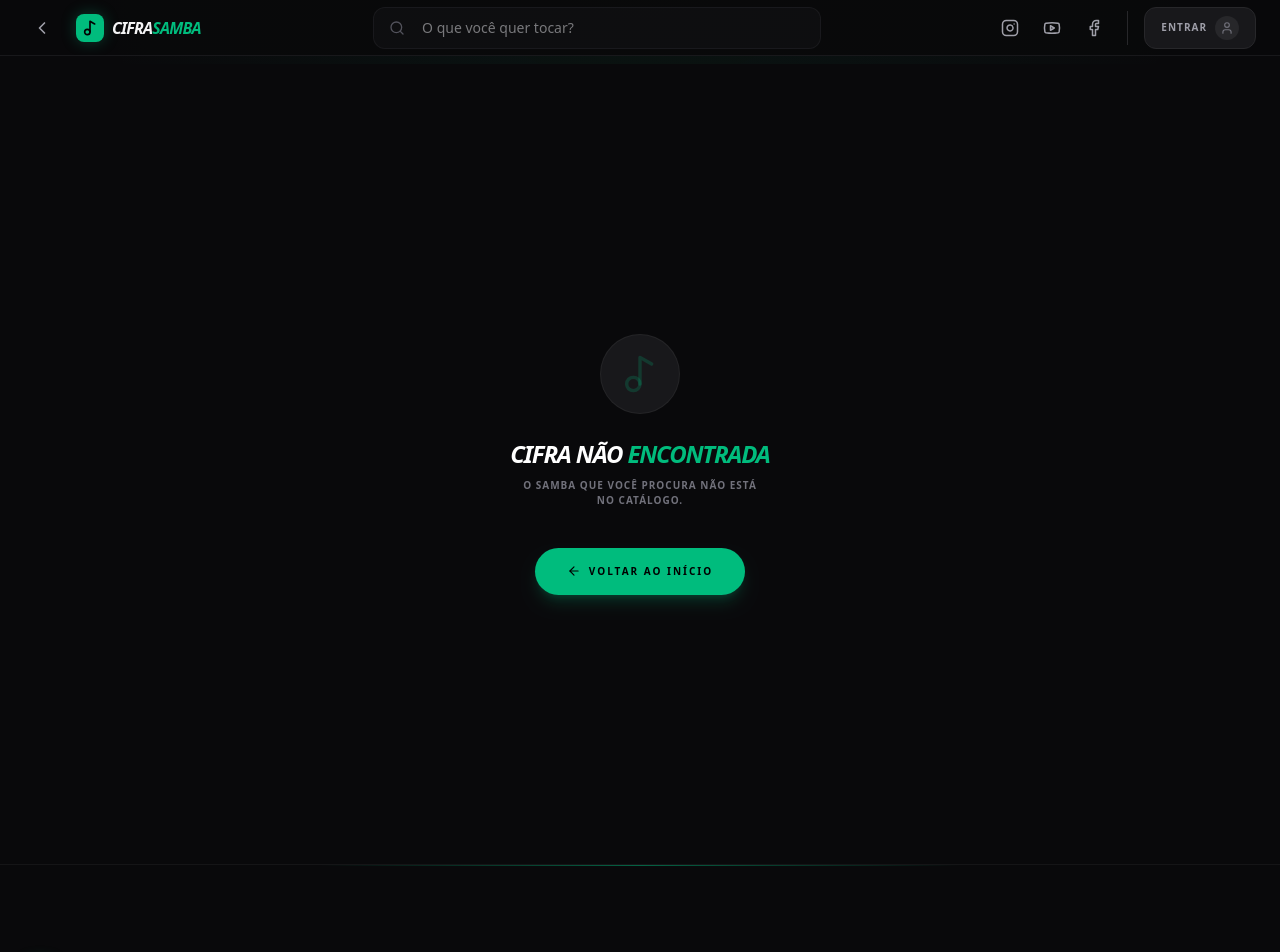
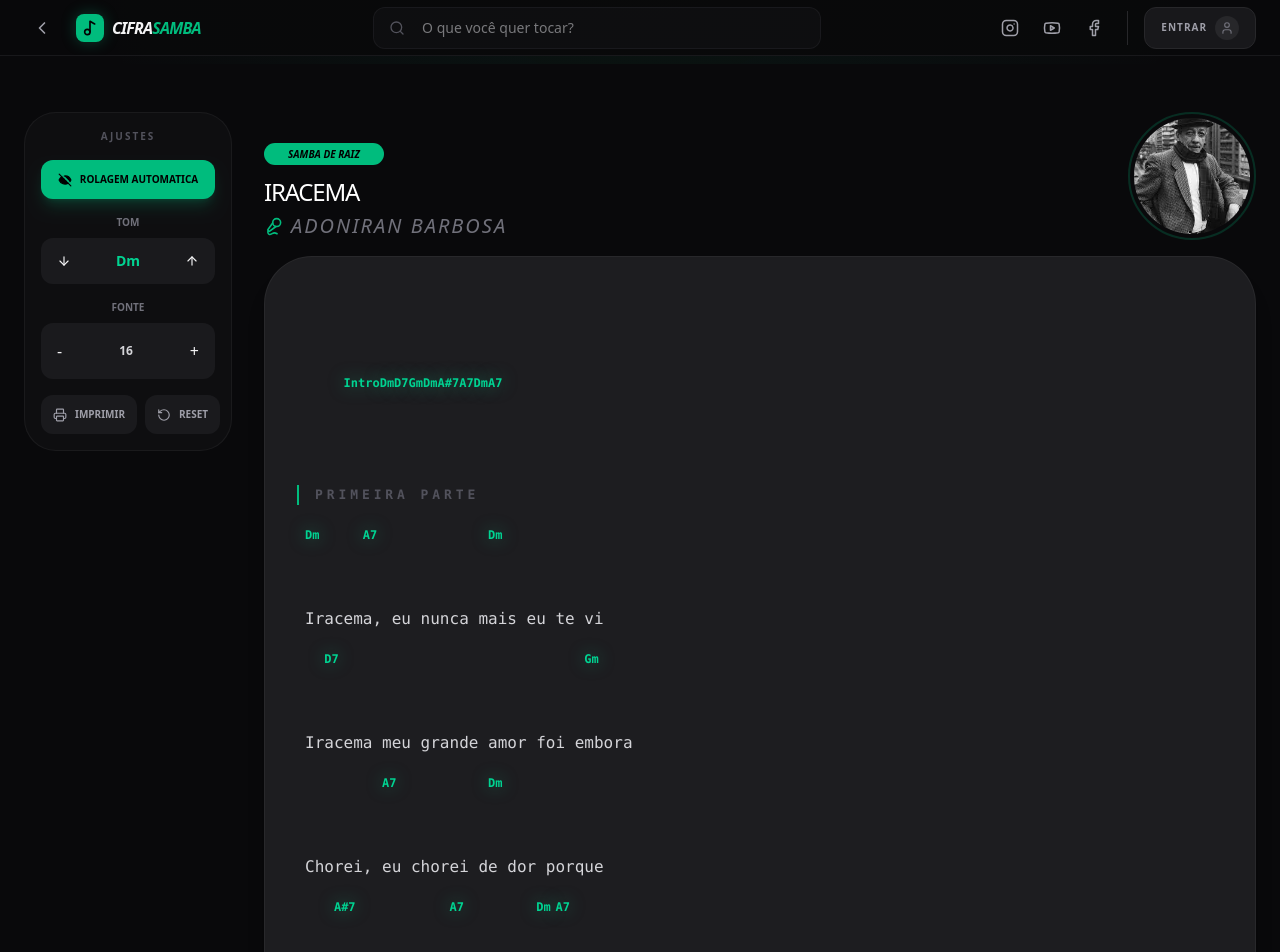
Before and after one commit to Charlesnaldo/Cifras_Samba, a Next.js app: page /musica/iracema in a window 1280 px wide. Shown: the top 952 px of the page. Built offline with nearby package versions, Linux system fonts and the light colour scheme.

Commit message:
acresentando icones de rede sociais

```diff
--- a/src/app/musica/[slug]/page.tsx
+++ b/src/app/musica/[slug]/page.tsx
@@ -2,7 +2,7 @@
 
 import { useParams } from 'next/navigation';
 import CifraViewer from '@/components/ui/CifraViewer';
-import { MUSICAS } from '@/components/music/musicas'; // <-- IMPORTANDO DO SEU ARQUIVO
+import { MUSICAS } from "@/components/music";
 import { Music2, ArrowLeft } from 'lucide-react';
 import Link from 'next/link';
 
--- a/src/app/page.tsx
+++ b/src/app/page.tsx
@@ -8,7 +8,7 @@ import MaisTocadas from '@/components/music/MaisTocadas';
 import { SearchX, RotateCcw } from 'lucide-react';
 import Hero3D from '@/components/layout/Hero3D';
 import LocalBandsCTA from '@/components/music/LocalBandsCTA';
-import { MUSICAS } from '@/components/music/musicas'
+import { MUSICAS } from "@/components/music";
 
 // MOCK de dados integrado ao padrão do componente
 
@@ -46,7 +46,7 @@ export default function Home() {
             <h2 className="text-[10px] font-bold text-zinc-500 uppercase tracking-[0.3em]">
               {query ? 'Pesquisa de Catálogo' : 'Repertório Geral'}
             </h2>
-            <h3 className="text-4xl md:text-5xl font-black text-foreground uppercase italic tracking-tighter leading-none">
+            <h3 className="text-3xl md:text-4xl font-black text-foreground  italic tracking-tighter leading-none">
               {query ? (
                 <>Resultados para: <span className="text-emerald-500">{query}</span></>
               ) : (
--- a/src/components/layout/MobileNav.tsx
+++ b/src/components/layout/MobileNav.tsx
@@ -4,7 +4,7 @@ import { useState, useEffect } from 'react';
 import { Home, Search, Library, User, Guitar, X, Play, Pause, ChevronUp, ChevronDown } from 'lucide-react';
 import Link from 'next/link';
 import { usePathname } from 'next/navigation';
-import { MUSICAS } from '@/components/music/musicas';
+import { MUSICAS } from "../music";
 import LoginModal from '@/components/auth/LoginModal'; // Certifique-se que o caminho está correto
 
 export default function MobileNav() {
--- a/src/components/music/ArtistasPopulares.tsx
+++ b/src/components/music/ArtistasPopulares.tsx
@@ -1,6 +1,6 @@
 'use client';
 
-import { MUSICAS } from '@/components/music/musicas';
+import { MUSICAS } from ".";
 import { ChevronRight } from 'lucide-react';
 import Link from 'next/link';
 
@@ -33,7 +33,7 @@ export default function ArtistasPopulares() {
           <h2 className="text-[10px] font-bold text-zinc-500 uppercase tracking-[0.3em]">
             Explorar Catálogo
           </h2>
-          <h3 className="text-4xl font-black text-foreground uppercase italic tracking-tighter leading-none">
+          <h3 className="text-4xl font-black text-foreground  italic tracking-tighter leading-none">
             Artistas <span className="font-serif italic text-emerald-500 font-light lowercase">populares</span>
           </h3>
         </div>
--- a/src/components/music/LocalBandsCTA.tsx
+++ b/src/components/music/LocalBandsCTA.tsx
@@ -16,7 +16,7 @@ export default function LocalBandsCTA() {
                         <span>Na sua região</span>
                     </div>
 
-                    <h2 className="text-3xl md:text-4xl font-black text-foreground italic tracking-tighter uppercase">
+                    <h2 className="text-3xl md:text-4xl font-black text-foreground italic tracking-tighter ">
                         Encontre rodas de samba <br />
                         <span className="text-emerald-500">perto de você</span>
                     </h2>
@@ -31,7 +31,7 @@ export default function LocalBandsCTA() {
                     className="group flex items-center gap-3 bg-emerald-500 hover:bg-emerald-400 text-zinc-950 px-8 py-4 rounded-full font-black uppercase tracking-wider transition-all shadow-[0_0_20px_rgba(16,185,129,0.3)] hover:shadow-[0_0_40px_rgba(16,185,129,0.5)]"
                 >
                     <span>Buscar Bandas</span>
-                    <ArrowRight size={18} className="group-hover:translate-x-1 transition-transform" />
+                    <ArrowRight size={20} className="group-hover:translate-x-1 transition-transform" />
                 </Link>
             </div>
         </section>
--- a/src/components/music/MaisTocadas.tsx
+++ b/src/components/music/MaisTocadas.tsx
@@ -2,7 +2,7 @@
 
 import { Play, TrendingUp } from 'lucide-react';
 import Link from 'next/link';
-import { MUSICAS } from '@/components/music/musicas'; // Importando seus dados reais
+import { MUSICAS } from ".";
 
 export default function MaisTocadas() {
   // Pegamos as primeiras 4 músicas como exemplo de "Mais Tocadas"
@@ -19,7 +19,7 @@ export default function MaisTocadas() {
               Ranking Semanal
             </span>
           </div>
-          <h3 className="text-4xl md:text-4xl font-black text-foreground uppercase italic tracking-tighter leading-none">
+          <h3 className="text-3xl md:text-3xl font-black text-foreground italic tracking-tighter leading-none">
             As mais <span className="font-serif italic text-emerald-500 font-light lowercase">tocadas</span>
           </h3>
         </div>
--- a/src/components/music/index.ts
+++ b/src/components/music/index.ts
@@ -1,5 +1,160 @@
+import { Musica } from './musicas';
+
 // src/components/music/index.ts
 export { default as SongCard } from './SongCard';
 export { default as TransposeControl } from './TransposeControl';
 export { default as AutoScroll } from './AutoScroll';
+export const MUSICAS: Musica[] = [
+    {
+        id: '1',
+        titulo: 'Tá Escrito',
+        artista: 'Grupo Revelação',
+        fotoArtista: '/artistas/revelacao.jpg',
+        ritmo: 'Samba de Raiz',
+        tom: 'F',
+        dificuldade: 'Média',
+        slug: 'ta-escrito-revelacao',
+        cifra: `
+[Intro] [ ] [F]
+[Primeira Parte]
+[F] Quem cultiva a semente do amor [C] Segue em frente não se apa[Bb]vora
+[F] Se na vida encontrar dissa[Dm]bor [Gm] Vai saber espe[C7]rar sua hora
+[F] Quem cultiva a semente do amor [C] Segue em frente não se apa[Bb]vora
+[F] Se na vida encontrar dissa[Dm]bor [Gm] Vai saber espe[C7]rar sua [F] hora [F7]
+
+[Segunda Parte]
+[Bb] Às vezes a felicidade demora a chegar
+[F] Aí é que a gente [F/C] Não pode deixar de so[Am]nhar
+[Gm] Guerreiro não foge da luta Não pode cor[C7]rer
+[F] Ninguém vai poder atra[F7M]sar [Cm] Quem nasceu pra ven[F7]cer
+
+[Pré-Refrão]
+[Bb] É dia de sol mas o tempo pode fechar
+[F] A chuva só vem quando [F/C] tem que mo[Am]lhar [D7(9-)]
+[Gm] Na vida é preciso apren[C7]der [F] Se colhe o bem que plan[D7]tar
+[Gm] É Deus quem aponta a es[C7]trela Que tem que bri[F]lhar [F7]
+
+[Refrão]
+Ergue essa ca[Bb]beça, mete o pé e vai na fé
+[C7] Manda essa tristeza em[F]bora [F7M] [F6]
+Basta acredi[C]tar que um novo dia vai rai[Bb]ar
+Sua [C] hora vai che[F]gar [F7]
+Erga essa ca[Bb]beça, mete o pé e vai na fé
+[C7] Manda essa tristeza em[F]bora [F7M] [F6]
+Basta acredi[C]tar que um novo dia vai rai[Bb]ar
+Sua [C] hora vai che[F]gar
+
+(Repete Tudo)`
+    },
+    {
+        id: '2',
+        titulo: 'O Show Tem Que Continuar',
+        artista: 'Fundo de Quintal',
+        fotoArtista: '/artistas/fundodequintal.webp',
+        ritmo: 'Samba de Raiz',
+        tom: 'C',
+        dificuldade: 'Fácil',
+        slug: 'o-show-tem-que-continuar',
+        cifra: `
+[Intro]
+[F#m7(5-)] Lalaia lalaia laia [Fm6] [Em7] Lalaia lalaia laia [Eb°] [Dm7(9)] Lalaia Lalaia [G7(13)] [  ] [ ] [Gm7] [C7(9)] Laia
+
+[Primeira Parte]
+[C6(9)] O teu choro [Eb°] já não toca
+[Dm7(9)] [  ] [ ][G7(13)] meu bando[C6(9)]lim
+[Ebº] Diz que minha voz su[Dm7(9)]foca [  ] [ ][G7(13)] seu vio[Gm7]lão
+[C7(9)] Afrouxaram-se as [F#m7(5-)] cordas [Fm6] e assim [Em7] desa[Eb°]fina
+E pobre das [Dm7(9)] rimas [G7(13)] da nossa can[Gm7]ção
+[C7(9)] Hoje somos [F#m7(5-)] folha morta [Fm6] metais em sur[Em7]dina [Ebº]
+Fechando a cur[Dm7(9)]tina [  ] [ ][G7(13)] vazio o sa[C6(9)]lão
+
+[Segunda Parte]
+Se os [Eb°] duetos não se en[Dm7(9)]contram [G7(13)] mais
+E os [C6(9)] solos per[Eb°]deram emoção
+Se aca[Dm7(9)]bou o [G7(13)] gás pra can[C6(9)]tar o mais simples refrão
+Se a gente [Bm7(5-)] nota [E7] que uma só [Am7] nota [Am7/G] já nos es[Dm7(9)]gota
+[G7(13)] E o show perde a ra[Gm7]zão [C7(9)]
+
+[Refrão]
+Nós iremos a[F#m7(5-)]char o [Fm6] tom, um acorde com um [Em7] lindo [Eb°] som
+E fazer com que [Dm7(9)] fique bom [G7(13)] outra vez, [Gm7] o nosso can[C7(9)]tar
+E a gente vai [F#m7(5-)] ser fe[Fm6]liz, olha nós outra [Em7] vez no [Eb°] ar
+O show tem que [Dm7(9)] conti[G7(13)]nuar [  ] [ ][C6(9)]
+
+[Final]
+Nós iremos a[F#m7(5-)]té Pa[Fm6]ris, arra[Em7]sar no O[Eb°]limpia
+O show tem que [Dm7(9)] conti[G7(13)]nuar [  ] [ ][Gm7][  ] [ ] [C7(9)]
+Olha o povo pe[F#m7(5-)]dindo [Fm6] bis, os in[Em7]gressos vão se esgo[Eb°]tar
+O show tem que [Dm7(9)] conti[G7(13)]nuar[  ] [ ] [C7M] [  ] [ ][C7]
+Todo mundo que [F#m7(5-)] hoje [Fm6] diz, aca[Em7]bou vai se admi[Eb°]rar
+Nosso amor vai [Dm7(9)] conti[G7(13)]nuar[  ] [ ] [Gm7] [  ] [ ][C7(9)]
+
+[F#m7(5-)] Lalaia lalaia laia [Fm6] [Em7] Lalaia lalaia laia [Eb°] [Dm7(9)] Lalaia Lalaia [G7(13)] [Gm7] [C7(9)] Laia
+`
+    },
+    {
+        id: '3',
+        titulo: 'Iracema',
+        artista: 'Adoniran Barbosa',
+        fotoArtista: '/artistas/adoniran-barbosa.jfif',
+        ritmo: 'Samba de Raiz',
+        tom: 'Dm',
+        dificuldade: 'Fácil',
+        slug: 'iracema',
+        cifra: `
+
+    [Intro] [Dm] [D7] [Gm] [Dm] [A#7] [A7] [Dm] [A7]
+
+[Primeira Parte]
+[Dm]      [A7]             [Dm]
+Iracema, eu nunca mais eu te vi
+  [D7]                           [Gm]
+Iracema meu grande amor foi embora
+        [A7]           [Dm]
+Chorei, eu chorei de dor porque
+   [A#7]            [A7]         [Dm]  [A7]
+Iracema meu grande amor foi você
+
+[Segunda Parte]
+[Dm]     [A7]         [Dm]
+Iracema, eu sempre dizia
+            [D7]             [Gm]
+Cuidado ao atravessar essas ruas
+              [A7]           [Dm]
+Eu falava, mas você não escutava não
+   [A#7]           [A7]             [Dm]  [D7]
+Iracema você atravessou na contra mão
+
+[Refrão]
+   [Gm]                 [Dm]
+E hoje ela vive la no céu
+      [A7]                       [Am7(5-)]  [D7]
+E ela vive bem juntinho de nosso senhor
+      [Gm]      [C]         [F]
+De lembrança guardo somente
+                    [Dm]
+Suas meias e seu sapato
+   [A#7]      [A7]           [Dm]
+Iracema eu perdi o seu retrato
+
+[Solo/Interlúdio]
+([Dm] [D7] [Gm] [Dm])
+([A#7] [A7] [Dm]) [A7]
+
+[Refrão Final]
+[Dm]                   [Dm]
+E hoje ela vive lá no céu
+      [A7]                        [Am7(5-)]  [D7]
+E ela vive juntinho de nosso senhor
+      [Gm]      [C]          [F]
+De lembrança guardo somente
+                   [Dm]
+Suas meias e seu sapato
+  [A#7]       [A7]           [Dm]
+Iracema eu perdi o seu retrato
+
+[Final] [Gm]  [Dm]  [A7]  [Dm]  [D7]`
+    }
+];
+
 export { default as MaisTocadas } from './MaisTocadas';
--- a/src/components/music/musicas.ts
+++ b/src/components/music/musicas.ts
@@ -15,7 +15,7 @@ export const MUSICAS: Musica[] = [
     id: '1',
     titulo: 'Tá Escrito',
     artista: 'Grupo Revelação',
-    fotoArtista: '/artistas/revelacao.jpg', // Exemplo URL
+    fotoArtista: '/artistas/revelacao.jpg',
     ritmo: 'Samba de Raiz',
     tom: 'F',
     dificuldade: 'Média',
@@ -56,7 +56,7 @@ Sua [C] hora vai che[F]gar
     id: '2',
     titulo: 'O Show Tem Que Continuar',
     artista: 'Fundo de Quintal',
-    fotoArtista: '/artistas/fundodequintal.webp', // Exemplo URL
+    fotoArtista: '/artistas/fundodequintal.webp',
     ritmo: 'Samba de Raiz',
     tom: 'C',
     dificuldade: 'Fácil',
@@ -97,5 +97,51 @@ Nosso amor vai [Dm7(9)] conti[G7(13)]nuar[  ] [ ] [Gm7] [  ] [ ][C7(9)]
 
 [F#m7(5-)] Lalaia lalaia laia [Fm6] [Em7] Lalaia lalaia laia [Eb°] [Dm7(9)] Lalaia Lalaia [G7(13)] [Gm7] [C7(9)] Laia
 `
-  }
+  },
+  {
+    id: '3',
+    titulo: 'Iracema',
+    artista: 'Adoniran Barbosa',
+    fotoArtista: '/artistas/adoniran-barbosa.jfif',
+    ritmo: 'Samba de Raiz',
+    tom: 'Dm',
+    dificuldade: 'Fácil',
+    slug: 'iracema',
+    cifra: `
+
+   [Intro]
+   [Dm]  [D7]  [Gm]  [Dm]  [A#7]  [A7]  [Dm]  [A7]
+
+[Primeira Parte]
+[Dm]Iracema,[A7] eu nunca mais eu[Dm] te vi
+[D7] Iracema meu grande amor foi em[Gm]bora
+Chorei, [A7] eu chorei de [Dm] dor porque
+Ira[A#7]cema meu grande [A7] amor foi vo[Dm]cê [A7]
+
+[Segunda Parte]
+[Dm] Iracema,[A7] eu sempre di[Dm]zia
+Cuidado ao atra[D7]vessar essas [Gm] ruas
+Eu fa[A7]lava, mas você não escu[Dm]tava não
+Ira[A#7]cema você atra[A7]vessou na contra [Dm] mão [D7]
+
+[Refrão]
+E [Gm] hoje ela vive la no [Dm] céu
+E ela [A7] vive bem juntinho de nosso se[Am7(5-)]nhor [D7]
+De lem[Gm]brança [C] guardo so[F]mente
+Suas meias e seu sa[Dm]pato
+Ira[A#7]cema eu per[A7]di o seu re[Dm]trato
+
+[Interlúdio]
+[Dm] [D7] [Gm] [Dm] [A#7] [A7] [Dm] [A7]
+
+[Refrão Final]
+E [Gm] hoje ela vive lá no [Dm] céu
+E ela [A7] vive juntinho de nosso se[Am7(5-)]nhor [D7]
+De lem[Gm]brança [C] guardo so[F]mente
+Suas meias e seu sa[Dm]pato
+Ira[A#7]cema eu per[A7]di o seu re[Dm]trato
+
+[Final] [Gm] [Dm] [A7] [Dm] [D7]`
+}
+
 ];
```
Also changed, not shown: src/app/buscar/page.tsx (+5 -6 lines), src/hooks/useMusic.ts (+3 -4 lines), public/artistas/adoniran-barbosa.jfif (added).
